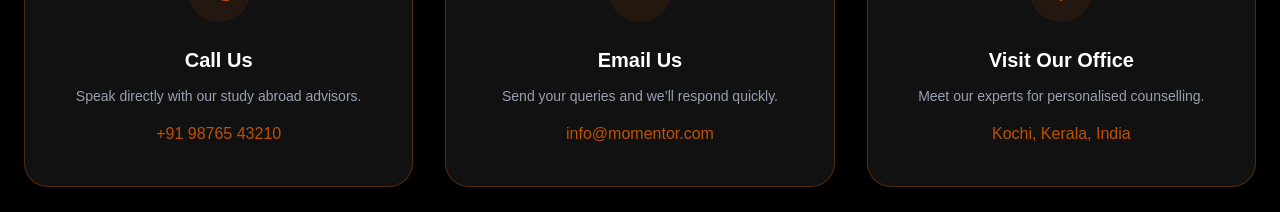
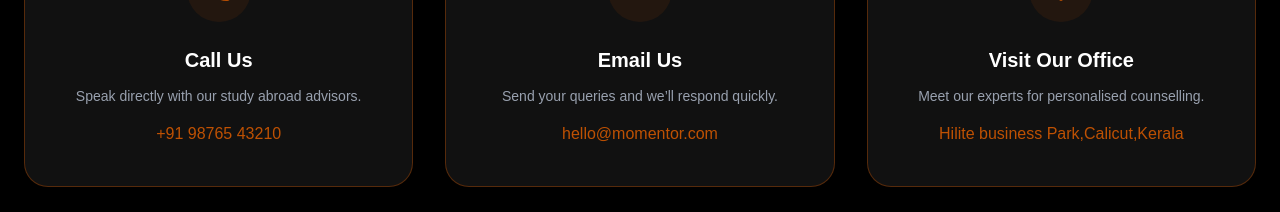
Before and after one commit to irfaanh/al-haram, a Next.js app: page /contact in a window 1280 px wide. Shown: the part 1540-1752 px from the top of the page. Built offline with nearby package versions, Linux system fonts and the light colour scheme.

Commit message:
updated content

```diff
--- a/src/app/contact/page.tsx
+++ b/src/app/contact/page.tsx
@@ -199,7 +199,9 @@ export default function ContactPage() {
             <p className="text-gray-400 text-sm">
               Send your queries and we’ll respond quickly.
             </p>
-            <p className="text-[#BE5103] font-medium mt-4">info@momentor.com</p>
+            <p className="text-[#BE5103] font-medium mt-4">
+              hello@momentor.com
+            </p>
           </div>
 
           {/* CARD 3 */}
@@ -217,7 +219,7 @@ export default function ContactPage() {
               Meet our experts for personalised counselling.
             </p>
             <p className="text-[#BE5103] font-medium mt-4">
-              Kochi, Kerala, India
+              Hilite business Park,Calicut,Kerala
             </p>
           </div>
         </div>
```
